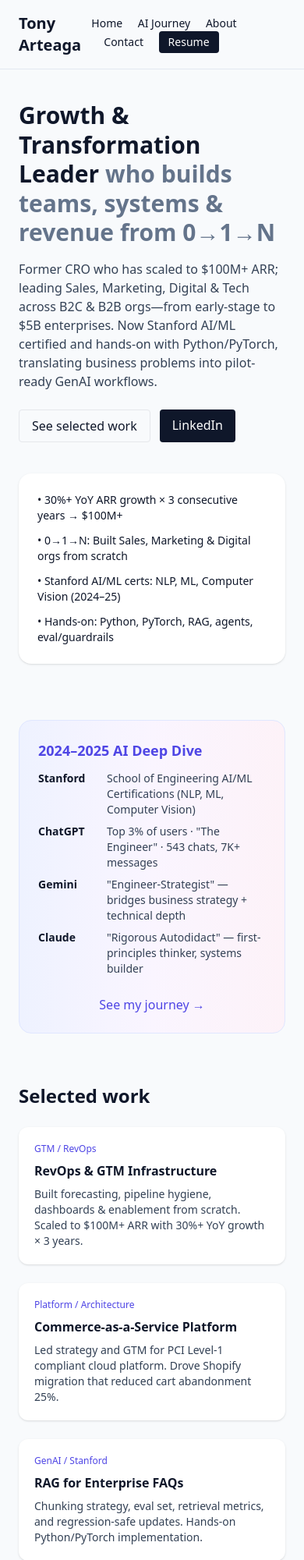
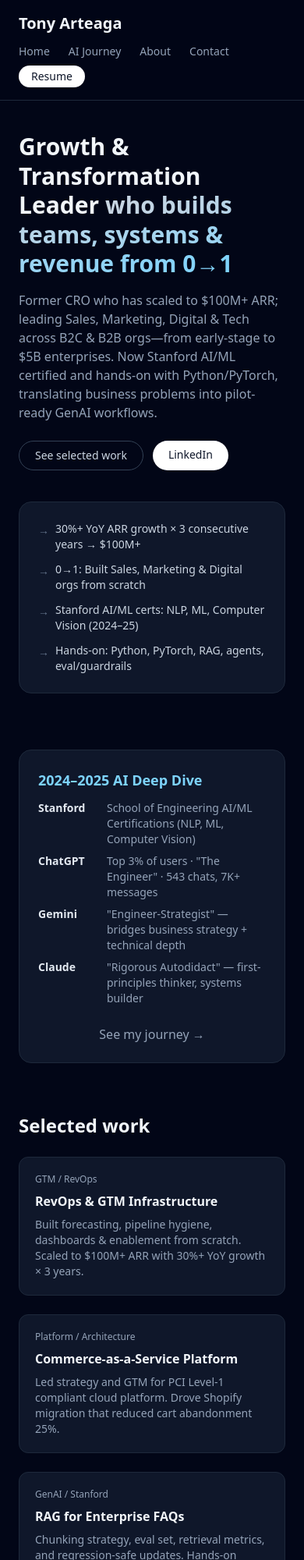
Before and after one commit to Tony-Art7/tonyarteaga, a plain HTML site: page index.html in a window 390 px wide. Shown: the top 2000 px of the page at 78% size. Drawn offline with nearby package versions, Linux system fonts and the light colour scheme.

Commit message:
Redesign tonyarteaga.com in dark Amplify+ style; clean up 0→1 references
- Full dark theme redesign (slate-950 bg, Amplify+ aesthetic)
- Subtle slate-300→sky-300 gradient text, muted card accents
- AI Deep Dive card title: text-sky-300 for visible color accent
- Sticky mobile-first nav, pill buttons, rounded-full CTAs
- Remove →N from all 0→1→N references (og:description, h1, card, resume)
- Update all URLs/OG tags from tony-art.com → tonyarteaga.com

Co-Authored-By: Claude Sonnet 4.6 <noreply@anthropic.com>

```diff
--- a/index.html
+++ b/index.html
@@ -10,17 +10,25 @@
   <link rel="shortcut icon" href="/assets/favicon.ico" />
   <link rel="apple-touch-icon" sizes="180x180" href="/assets/apple-touch-icon.png" />
   <link rel="manifest" href="/site.webmanifest" />
-  <link rel="canonical" href="https://tony-art.com/">
+  <link rel="canonical" href="https://tonyarteaga.com/">
   <script src="https://cdn.tailwindcss.com"></script>
+  <style>
+    .gradient-text {
+      background: linear-gradient(135deg, #cbd5e1 0%, #7dd3fc 100%);
+      -webkit-background-clip: text;
+      -webkit-text-fill-color: transparent;
+      background-clip: text;
+    }
+  </style>
 
   <!-- Open Graph / Twitter -->
   <meta property="og:title" content="Tony Arteaga — Growth & Transformation Leader">
-  <meta property="og:description" content="Former CRO, $100M+ ARR. Stanford AI/ML certified. Builds teams, systems & revenue from 0→1→N.">
+  <meta property="og:description" content="Former CRO, $100M+ ARR. Stanford AI/ML certified. Builds teams, systems & revenue from 0→1.">
   <meta property="og:type" content="website">
-  <meta property="og:url" content="https://tony-art.com/">
-  <meta property="og:image" content="https://tony-art.com/assets/headshot.jpg">
+  <meta property="og:url" content="https://tonyarteaga.com/">
+  <meta property="og:image" content="https://tonyarteaga.com/assets/headshot.jpg">
   <meta property="og:image:alt" content="Headshot of Tony Arteaga">
-  <meta name="twitter:image" content="https://tony-art.com/assets/headshot.jpg">
+  <meta name="twitter:image" content="https://tonyarteaga.com/assets/headshot.jpg">
   <meta name="twitter:card" content="summary_large_image">
 
   <!-- Structured data -->
@@ -29,133 +37,145 @@
     "@context": "https://schema.org",
     "@type": "Person",
     "name": "Tony Arteaga",
-    "url": "https://tony-art.com/",
+    "url": "https://tonyarteaga.com/",
     "jobTitle": "Growth & Transformation Leader",
     "sameAs": [
       "https://www.linkedin.com/in/tonyart"
     ],
-    "image": "https://tony-art.com/assets/headshot.jpg"
+    "image": "https://tonyarteaga.com/assets/headshot.jpg"
   }
   </script>
 </head>
-<body class="bg-slate-50 text-slate-900 antialiased">
+<body class="bg-slate-950 text-slate-100 antialiased">
+
   <!-- Sticky nav -->
-  <div class="sticky top-0 z-50 bg-slate-50/95 backdrop-blur-sm border-b border-slate-200">
+  <div class="sticky top-0 z-50 bg-slate-950/95 backdrop-blur-sm border-b border-slate-800">
     <div class="max-w-5xl mx-auto px-6 py-4">
-      <nav class="flex justify-between items-center">
+      <nav class="flex flex-col sm:flex-row justify-between sm:items-center gap-3">
         <div class="text-xl font-semibold">Tony Arteaga</div>
-        <div class="space-x-4 text-sm">
-          <a href="/" class="hover:underline">Home</a>
-          <a href="/ai-journey.html" class="hover:underline">AI Journey</a>
-          <a href="#about" class="hover:underline">About</a>
-          <a href="#contact" class="hover:underline">Contact</a>
-          <a href="/resume.html" class="inline-block rounded px-3 py-1 bg-slate-900 text-white">Resume</a>
+        <div class="flex items-center gap-x-6 gap-y-2 flex-wrap text-sm text-slate-400">
+          <a href="/" class="hover:text-white transition-colors">Home</a>
+          <a href="/ai-journey.html" class="hover:text-white transition-colors">AI Journey</a>
+          <a href="#about" class="hover:text-white transition-colors">About</a>
+          <a href="#contact" class="hover:text-white transition-colors">Contact</a>
+          <a href="/resume.html" class="px-4 py-1 rounded-full bg-white text-slate-900 font-medium hover:bg-slate-100 transition-colors">Resume</a>
         </div>
       </nav>
     </div>
   </div>
+
   <header class="max-w-5xl mx-auto px-6 py-10">
     <section class="grid md:grid-cols-2 gap-10 items-center">
       <div>
         <h1 class="text-3xl md:text-4xl font-bold leading-tight">
-          Growth & Transformation Leader <span class="text-slate-500">who builds teams, systems & revenue from 0→1→N</span>
+          Growth & Transformation Leader <span class="gradient-text">who builds teams, systems & revenue from 0→1</span>
         </h1>
-        <p class="mt-4 text-slate-700">
+        <p class="mt-4 text-slate-400">
           Former CRO who has scaled to $100M+ ARR; leading Sales, Marketing, Digital & Tech across B2C & B2B orgs—from early-stage to $5B enterprises. Now Stanford AI/ML certified and hands-on with Python/PyTorch, translating business problems into pilot-ready GenAI workflows.
         </p>
-        <div class="mt-6 flex gap-3">
-          <a href="#work" class="rounded border px-4 py-2">See selected work</a>
-          <a href="https://www.linkedin.com/in/tonyart" class="rounded px-4 py-2 bg-slate-900 text-white">LinkedIn</a>
+        <div class="mt-6 flex flex-wrap gap-3">
+          <a href="#work" class="px-5 py-2 rounded-full border border-slate-700 text-slate-300 hover:border-slate-500 transition-colors text-sm">See selected work</a>
+          <a href="https://www.linkedin.com/in/tonyart" class="px-5 py-2 rounded-full bg-white text-slate-900 font-medium hover:bg-slate-100 transition-colors text-sm">LinkedIn</a>
         </div>
       </div>
-      <div class="bg-white rounded-2xl shadow p-6">
-        <ul class="space-y-3 text-sm">
-          <li>• 30%+ YoY ARR growth × 3 consecutive years → $100M+</li>
-          <li>• 0→1→N: Built Sales, Marketing & Digital orgs from scratch</li>
-          <li>• Stanford AI/ML certs: NLP, ML, Computer Vision (2024–25)</li>
-          <li>• Hands-on: Python, PyTorch, RAG, agents, eval/guardrails</li>
+      <div class="bg-slate-900 rounded-2xl border border-slate-800 p-6">
+        <ul class="space-y-3 text-sm text-slate-300">
+          <li class="flex items-start gap-2"><span class="text-slate-500 mt-0.5">→</span> 30%+ YoY ARR growth × 3 consecutive years → $100M+</li>
+          <li class="flex items-start gap-2"><span class="text-slate-500 mt-0.5">→</span> 0→1: Built Sales, Marketing & Digital orgs from scratch</li>
+          <li class="flex items-start gap-2"><span class="text-slate-500 mt-0.5">→</span> Stanford AI/ML certs: NLP, ML, Computer Vision (2024–25)</li>
+          <li class="flex items-start gap-2"><span class="text-slate-500 mt-0.5">→</span> Hands-on: Python, PyTorch, RAG, agents, eval/guardrails</li>
         </ul>
       </div>
     </section>
   </header>
 
   <main class="max-w-5xl mx-auto px-6 pb-20">
+
     <!-- AI Journey Callout -->
     <section class="mt-8">
-      <a href="/ai-journey.html" class="block bg-gradient-to-r from-indigo-50 via-purple-50 to-pink-50 rounded-2xl p-6 border border-indigo-100 hover:shadow-lg transition-shadow">
+      <a href="/ai-journey.html" class="block bg-slate-900 rounded-2xl p-6 border border-slate-800 hover:border-slate-600 transition-colors">
         <div class="flex flex-col md:flex-row gap-6 items-center">
           <div class="flex-1">
-            <div class="text-lg font-semibold text-indigo-600">2024–2025 AI Deep Dive</div>
-            <ul class="mt-3 space-y-2 text-sm text-slate-700">
+            <div class="text-lg font-semibold text-sky-300">2024–2025 AI Deep Dive</div>
+            <ul class="mt-3 space-y-2 text-sm text-slate-400">
               <li class="flex items-start gap-2">
-                <span class="font-semibold text-slate-900 w-20 shrink-0">Stanford</span>
+                <span class="font-semibold text-slate-200 w-20 shrink-0">Stanford</span>
                 <span>School of Engineering AI/ML Certifications (NLP, ML, Computer Vision)</span>
               </li>
               <li class="flex items-start gap-2">
-                <span class="font-semibold text-slate-900 w-20 shrink-0">ChatGPT</span>
+                <span class="font-semibold text-slate-200 w-20 shrink-0">ChatGPT</span>
                 <span>Top 3% of users · "The Engineer" · 543 chats, 7K+ messages</span>
               </li>
               <li class="flex items-start gap-2">
-                <span class="font-semibold text-slate-900 w-20 shrink-0">Gemini</span>
+                <span class="font-semibold text-slate-200 w-20 shrink-0">Gemini</span>
                 <span>"Engineer-Strategist" — bridges business strategy + technical depth</span>
               </li>
               <li class="flex items-start gap-2">
-                <span class="font-semibold text-slate-900 w-20 shrink-0">Claude</span>
+                <span class="font-semibold text-slate-200 w-20 shrink-0">Claude</span>
                 <span>"Rigorous Autodidact" — first-principles thinker, systems builder</span>
               </li>
             </ul>
           </div>
-          <div class="text-indigo-600 font-medium flex items-center gap-1 shrink-0">
+          <div class="text-slate-400 font-medium flex items-center gap-1 shrink-0 hover:text-white transition-colors">
             See my journey <span aria-hidden="true">&rarr;</span>
           </div>
         </div>
       </a>
     </section>
 
+    <!-- Selected Work -->
     <section id="work" class="mt-16">
       <h2 class="text-2xl font-semibold">Selected work</h2>
       <div class="mt-6 grid md:grid-cols-3 gap-6">
-        <article class="bg-white rounded-xl shadow p-5">
-          <div class="text-xs font-medium text-indigo-600 mb-2">GTM / RevOps</div>
+
+        <article class="bg-slate-900 rounded-xl border border-slate-800 hover:border-slate-700 transition-colors p-5">
+          <div class="text-xs font-medium text-slate-400 mb-2">GTM / RevOps</div>
           <h3 class="font-semibold">RevOps & GTM Infrastructure</h3>
-          <p class="text-sm text-slate-700 mt-2">Built forecasting, pipeline hygiene, dashboards & enablement from scratch. Scaled to $100M+ ARR with 30%+ YoY growth × 3 years.</p>
+          <p class="text-sm text-slate-400 mt-2">Built forecasting, pipeline hygiene, dashboards & enablement from scratch. Scaled to $100M+ ARR with 30%+ YoY growth × 3 years.</p>
         </article>
-        <article class="bg-white rounded-xl shadow p-5">
-          <div class="text-xs font-medium text-indigo-600 mb-2">Platform / Architecture</div>
+
+        <article class="bg-slate-900 rounded-xl border border-slate-800 hover:border-slate-700 transition-colors p-5">
+          <div class="text-xs font-medium text-slate-400 mb-2">Platform / Architecture</div>
           <h3 class="font-semibold">Commerce-as-a-Service Platform</h3>
-          <p class="text-sm text-slate-700 mt-2">Led strategy and GTM for PCI Level-1 compliant cloud platform. Drove Shopify migration that reduced cart abandonment 25%.</p>
+          <p class="text-sm text-slate-400 mt-2">Led strategy and GTM for PCI Level-1 compliant cloud platform. Drove Shopify migration that reduced cart abandonment 25%.</p>
         </article>
-        <article class="bg-white rounded-xl shadow p-5">
-          <div class="text-xs font-medium text-indigo-600 mb-2">GenAI / Stanford</div>
+
+        <article class="bg-slate-900 rounded-xl border border-slate-800 hover:border-slate-700 transition-colors p-5">
+          <div class="text-xs font-medium text-slate-400 mb-2">GenAI / Stanford</div>
           <h3 class="font-semibold">RAG for Enterprise FAQs</h3>
-          <p class="text-sm text-slate-700 mt-2">Chunking strategy, eval set, retrieval metrics, and regression-safe updates. Hands-on Python/PyTorch implementation.</p>
+          <p class="text-sm text-slate-400 mt-2">Chunking strategy, eval set, retrieval metrics, and regression-safe updates. Hands-on Python/PyTorch implementation.</p>
         </article>
+
       </div>
     </section>
 
+    <!-- About -->
     <section id="about" class="mt-16">
       <h2 class="text-2xl font-semibold">About</h2>
-      <p class="mt-3 text-slate-700">
+      <p class="mt-3 text-slate-400 max-w-2xl">
         I'm a cross-functional builder who turns complex business needs into working solutions—connecting sales, product, engineering, and operations to drive growth. Open to GTM/Solutions, digital transformation, or AI-enabled leadership roles (FT or Interim).
       </p>
     </section>
 
+    <!-- Contact -->
     <section id="contact" class="mt-16">
       <h2 class="text-2xl font-semibold">Contact</h2>
       <form action="https://formspree.io/f/mlgnearb" method="POST" class="mt-4 grid gap-4 max-w-lg">
-        <input name="name" placeholder="Your name" required class="border rounded px-3 py-2">
-        <input type="email" name="email" placeholder="Email" required class="border rounded px-3 py-2">
-        <textarea name="message" placeholder="How can I help?" rows="5" required class="border rounded px-3 py-2"></textarea>
-        <button class="bg-slate-900 text-white rounded px-4 py-2 w-max">Send</button>
+        <input name="name" placeholder="Your name" required class="bg-slate-900 border border-slate-700 rounded px-3 py-2 text-slate-100 placeholder-slate-500 focus:outline-none focus:border-slate-500">
+        <input type="email" name="email" placeholder="Email" required class="bg-slate-900 border border-slate-700 rounded px-3 py-2 text-slate-100 placeholder-slate-500 focus:outline-none focus:border-slate-500">
+        <textarea name="message" placeholder="How can I help?" rows="5" required class="bg-slate-900 border border-slate-700 rounded px-3 py-2 text-slate-100 placeholder-slate-500 focus:outline-none focus:border-slate-500"></textarea>
+        <button class="px-6 py-2 rounded-full bg-white text-slate-900 font-medium hover:bg-slate-100 transition-colors w-max">Send</button>
       </form>
     </section>
+
   </main>
 
-  <footer class="border-t">
+  <footer class="border-t border-slate-800">
     <div class="max-w-5xl mx-auto px-6 py-8 text-xs text-slate-500">
-      © <span id="y"></span> Tony Arteaga • Built in collaboration with Claude Code • <a href="/privacy.html" class="underline">Privacy</a>
+      © <span id="y"></span> Tony Arteaga • Built in collaboration with Claude Code • <a href="/privacy.html" class="hover:text-slate-400 transition-colors">Privacy</a>
     </div>
   </footer>
   <script>document.getElementById('y').textContent = new Date().getFullYear()</script>
+
 </body>
 </html>
```
Also changed, not shown: resume.html (+2 -2 lines).
